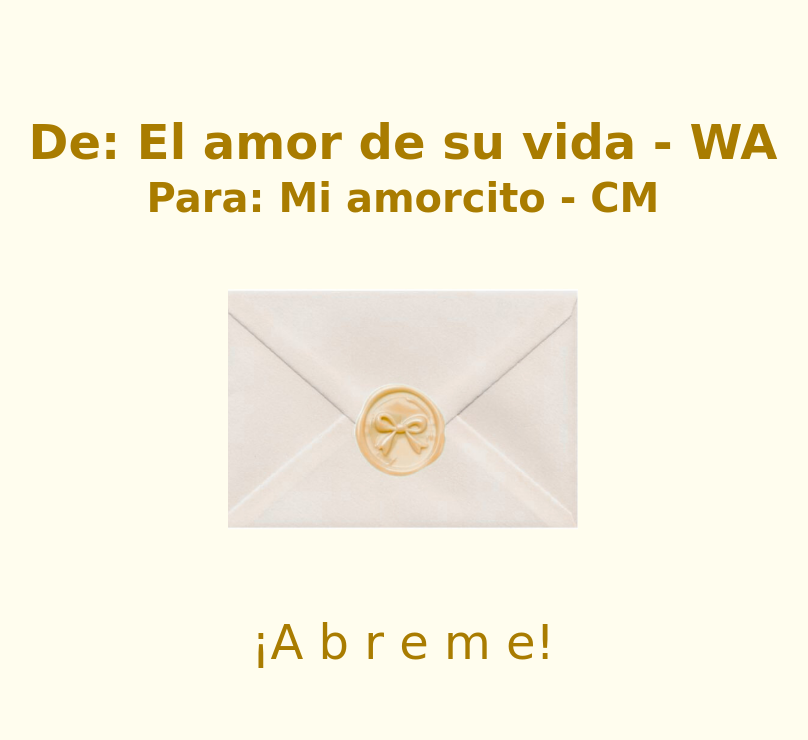
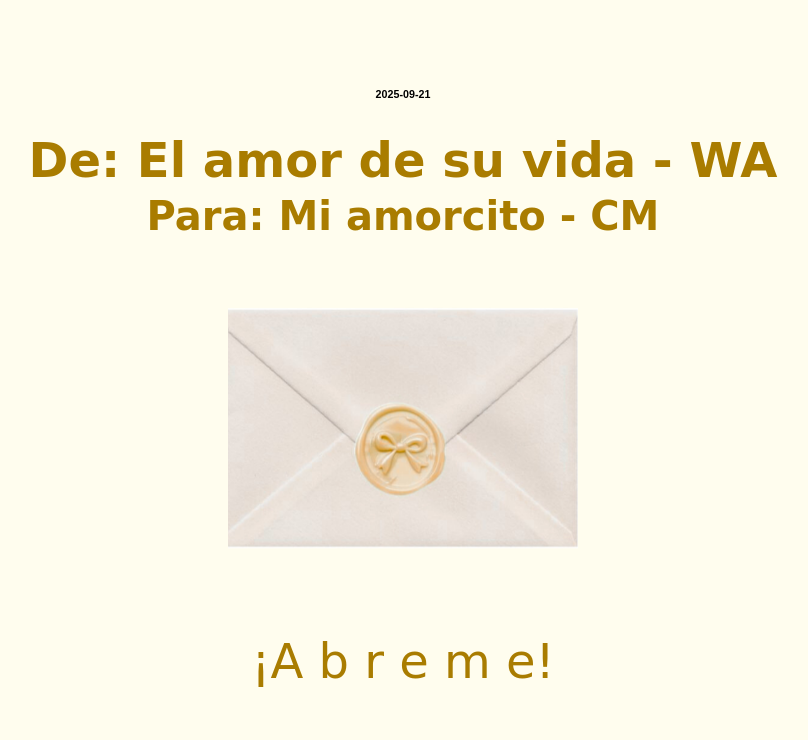
Before and after one commit to willyproz/floresAmarillas, a plain HTML site: page index.html in a window 1280 px wide. Shown: the whole page, without its empty margins (237-1045 px from the left). Drawn offline with Linux system fonts and the light colour scheme; a web font is replaced by a local one.

Commit message:
Update index.html

```diff
--- a/index.html
+++ b/index.html
@@ -10,6 +10,7 @@
 <body>
     <div class="container">
         <header>
+            <h6>2025-09-21</h1>
             <h1>De: El amor de su vida - WA</h1>
             <h2>Para: Mi amorcito - CM</h2>
         </header>
```
